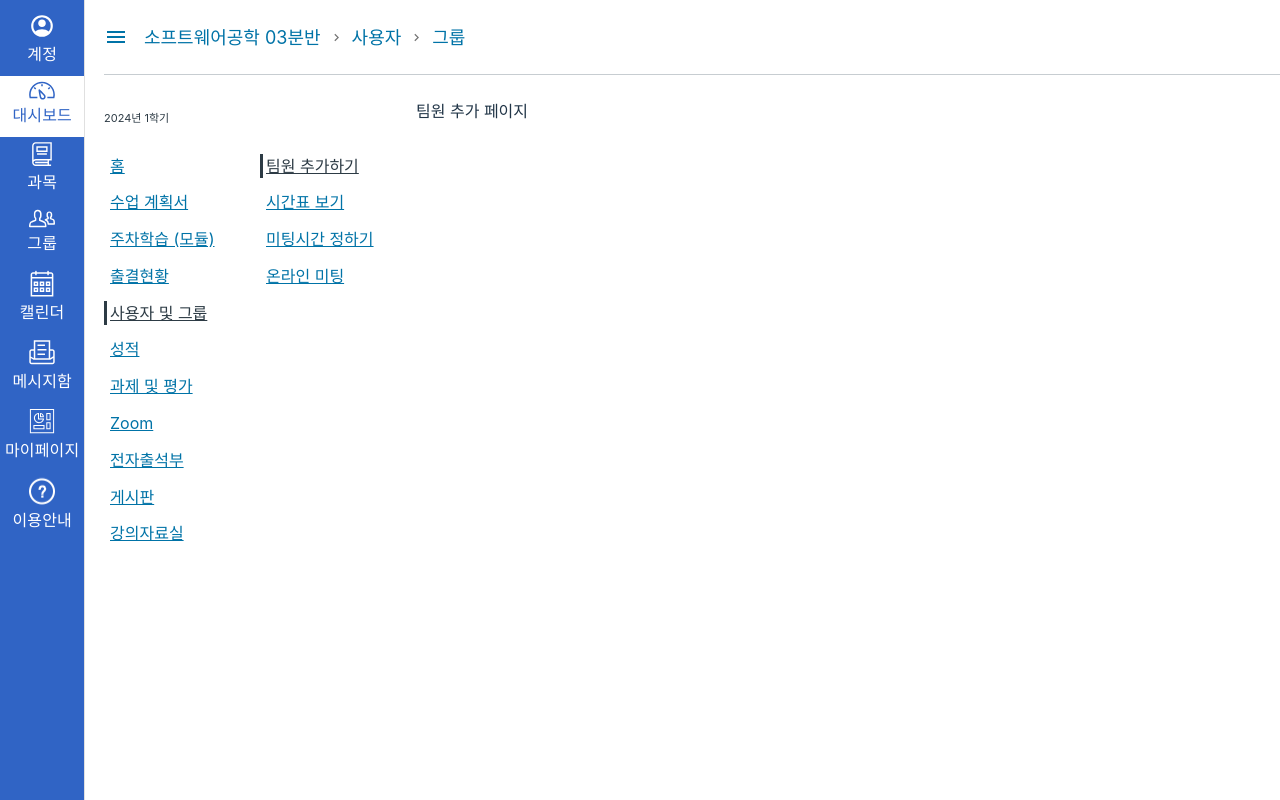
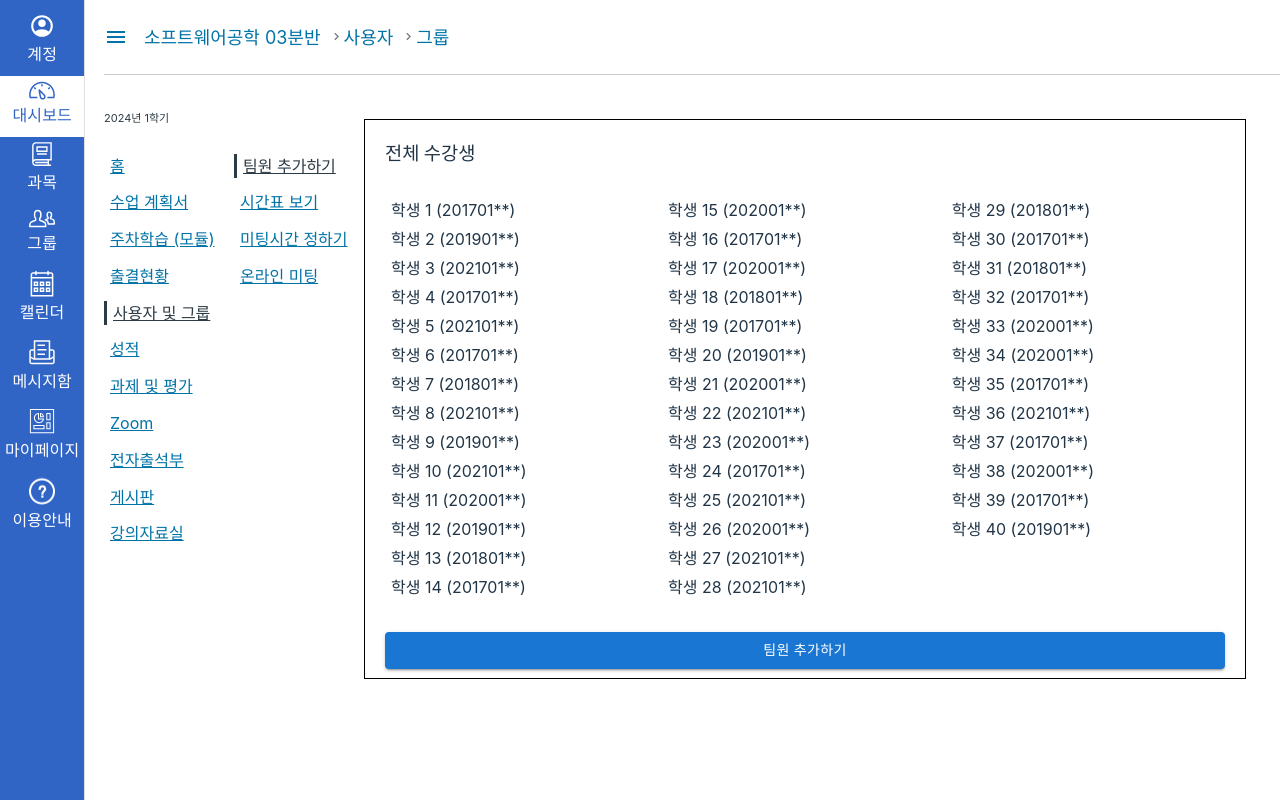
Before and after one commit to 2024swEnginnering/eclass-FE, a React (Vite) app: page /lecture/1 in a window 1280 px wide. Built offline with nearby package versions, Linux system fonts and the light colour scheme; sample sign-in values are in the browser's storage.

Commit message:
feat:팀원 추가하기

```diff
--- /dev/null
+++ b/src/components/ListItemText.tsx
@@ -0,0 +1,46 @@
+import styled from "styled-components";
+
+interface ListItemProps extends React.HTMLAttributes<HTMLDivElement> {
+  selected?: boolean;
+  text: string;
+  onClick?: () => void;
+  selectedColor?: string;
+}
+
+const ItemTextWrapper = styled.div`
+  &:hover {
+    cursor: pointer;
+    opacity: 0.7;
+  }
+`;
+
+export const ListItemText = ({
+  selected,
+  text,
+  style,
+  onClick,
+  selectedColor,
+}: ListItemProps) => {
+  return (
+    <ItemTextWrapper
+      onClick={onClick}
+      style={{
+        color: selected ? `${selectedColor ? selectedColor : "#2D3B45"}` : "",
+        borderLeft: selected
+          ? `3px solid ${selectedColor ? selectedColor : "#2D3B45"}`
+          : "",
+      }}
+    >
+      <span
+        style={{
+          padding: "0px 6px",
+          textDecoration: "underline",
+          position: "relative",
+          ...style,
+        }}
+      >
+        {text}
+      </span>
+    </ItemTextWrapper>
+  );
+};
--- /dev/null
+++ b/src/layout/GroupWrapper.tsx
@@ -0,0 +1,15 @@
+import styled from "styled-components";
+
+const GroupWrapper = styled.div`
+  border: 1px solid black;
+  margin-top: 20px;
+  width: 75%;
+  height: 70vh;
+  padding: 20px;
+  box-sizing: border-box;
+  display: flex;
+  flex-direction: column;
+  gap: 20px;
+`;
+
+export default GroupWrapper;
--- a/src/layout/LectureLayout.tsx
+++ b/src/layout/LectureLayout.tsx
@@ -1,3 +1,4 @@
+import { ListItemText } from "@/components/ListItemText";
 import AddTeammatePage from "@/pages/lecture/group/AddTeammatePage";
 import MeetingPage from "@/pages/lecture/group/MeetingPage";
 import MeetingTimePage from "@/pages/lecture/group/MeetingTimePage";
@@ -5,6 +6,7 @@ import TimetablePage from "@/pages/lecture/group/TimetablePage";
 import { KeyboardArrowRightOutlined, MenuOutlined } from "@mui/icons-material";
 import { useEffect, useState } from "react";
 import styled from "styled-components";
+import GroupWrapper from "./GroupWrapper";
 
 const Wrapper = styled.div`
   display: grid;
@@ -24,15 +26,15 @@ const Header = styled.header`
 `;
 
 const ContentGrid = styled.div`
-  display: grid;
-  grid-template-columns: 312px 1fr;
+  display: flex;
+  grid-template-columns: flex start;
   margin-top: 24px;
 `;
 
 const List = styled.ul`
   list-style: none;
   padding: 0px;
-  width: 156px;
+  width: 130px;
 `;
 
 const ListItem = styled.li`
@@ -68,33 +70,6 @@ const rightListItems = [
   { text: "온라인 미팅", page: <MeetingPage /> },
 ];
 
-interface ListItemProps {
-  selected: boolean;
-  text: string;
-}
-
-const ListItemText = ({ selected, text }: ListItemProps) => {
-  return (
-    <div
-      style={{
-        color: selected ? "#2D3B45" : "",
-        borderLeft: selected ? "3px solid #2D3B45" : "",
-      }}
-    >
-      <span
-        style={{
-          padding: "0px 6px",
-          textDecoration: "underline",
-          position: "relative",
-          left: selected ? "-3px" : "0px",
-        }}
-      >
-        {text}
-      </span>
-    </div>
-  );
-};
-
 export default function LectureLayout() {
   const [selected, setSelected] = useState(0);
   const [page, setPage] = useState(rightListItems[selected].page);
@@ -108,14 +83,14 @@ export default function LectureLayout() {
       <Header>
         <MenuOutlined style={{ fontSize: "24px", marginRight: "8px" }} />
         {path.map((p, i) => (
-          <>
+          <div key={i}>
             {i !== 0 && (
               <KeyboardArrowRightOutlined
                 style={{ fontSize: "15px", color: "#777777" }}
               />
             )}
-            <span key={i}>{p}</span>
-          </>
+            <span>{p}</span>
+          </div>
         ))}
       </Header>
       <ContentGrid>
@@ -138,7 +113,7 @@ export default function LectureLayout() {
             </List>
           </div>
         </div>
-        {page && page}
+        <GroupWrapper>{page && page}</GroupWrapper>
       </ContentGrid>
     </Wrapper>
   );
--- /dev/null
+++ b/src/mock/students.ts
@@ -0,0 +1,3 @@
+export const mock_students: string[] = [...Array(40).keys()].map((_, i) => {
+  return `학생 ${i + 1} (20${Math.floor(Math.random() * 5) + 17}01**)`;
+});
--- a/src/pages/lecture/group/AddTeammatePage.tsx
+++ b/src/pages/lecture/group/AddTeammatePage.tsx
@@ -1,3 +1,49 @@
+import { ListItemText } from "@/components/ListItemText";
+import { mock_students } from "@/mock/students";
+import { Button } from "@mui/material";
+import { useState } from "react";
+import styled from "styled-components";
+
+const List = styled.div`
+  height: 80%;
+  list-style: none;
+  padding: 0px;
+  gap: 5px;
+  display: flex;
+  flex-direction: column;
+  justify-content: flex-start;
+  flex-wrap: wrap;
+  margin-top: 10px;
+`;
+
 export default function AddTeammatePage() {
-  return <div>팀원 추가 페이지</div>;
+  const [selected, setSelected] = useState<number[]>([]);
+
+  return (
+    <>
+      <h3 style={{ margin: 0 }}>전체 수강생</h3>
+      <List>
+        {mock_students.map((text, i) => (
+          <ListItemText
+            style={{
+              textDecoration: "none",
+            }}
+            key={i}
+            text={text}
+            selected={selected.includes(i)}
+            selectedColor='#0073a7'
+            onClick={() => {
+              if (selected.includes(i)) {
+                setSelected(selected.filter((s) => s !== i));
+              } else setSelected([...selected, i]);
+              console.log(selected);
+            }}
+          />
+        ))}
+      </List>
+      <Button variant='contained' color='primary'>
+        팀원 추가하기
+      </Button>
+    </>
+  );
 }
```
